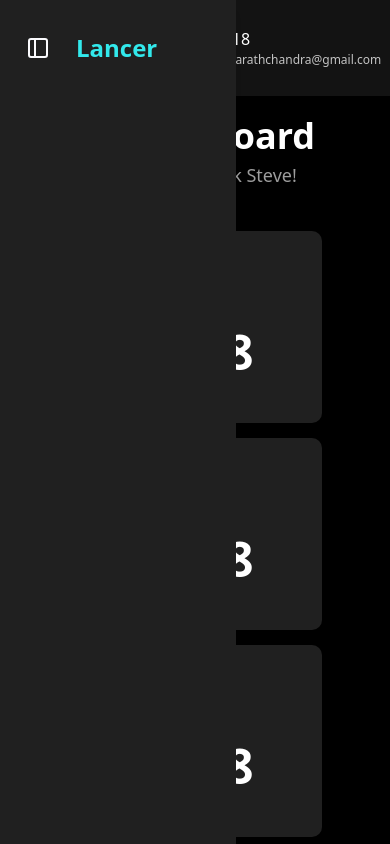
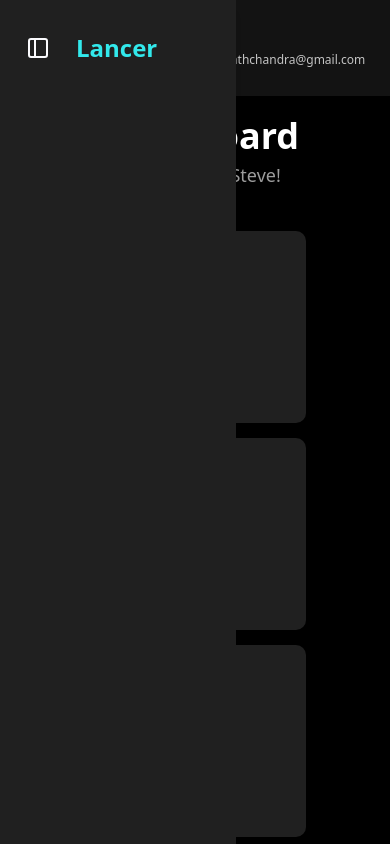
Before and after one commit to SarathM254/Lancer, a React (Vite) app: page / in a window 390 px wide. Built offline with nearby package versions, Linux system fonts and the light colour scheme.

Commit message:
All issues in styling resolved, perfect in any view

```diff
--- a/src/App.jsx
+++ b/src/App.jsx
@@ -27,7 +27,7 @@
     <>
       <main className="View flex h-screen overflow-hidden bg-black">
         <Sidebar anim={anim} setanim={setanim} ref={contentRef} clients={clients} activeClient={activeClient} setActiveClient={setActiveClient} />
-        <div className="rest flex-1 flex flex-col h-full pl-20 md:pl-0">
+        <div className="rest flex-1 flex flex-col h-full pl-16 md:pl-0">
           <Header></Header>
           <div className="content flex-1 flex flex-col p-10 pt-5 overflow-auto no-scrollbar" ref={contentRef}>
 
--- a/src/components/Basic.jsx
+++ b/src/components/Basic.jsx
@@ -6,7 +6,7 @@
     const { name, links } = person;
 
     return (
-        <div key={props.anim} className="w-88 animate-pulse [animation-iteration-count:1]">
+        <div key={props.anim} className="w-full animate-pulse [animation-iteration-count:1]">
             {/* Main Card Container */}
             <div className="bg-black text-white rounded-lg p-6 flex items-center justify-between ">
 
--- a/src/components/Profile.jsx
+++ b/src/components/Profile.jsx
@@ -18,7 +18,7 @@
     });
     return (
         <div>
-            <div className="Profile-content flex-1 flex flex-col space-x-24 xl:flex-row">
+            <div className="Profile-content flex-1 flex flex-col xl:space-x-24 xl:flex-row">
                 <div className="flex-[4] basis-0 flex flex-col gap-4">
 
                     <Basic anim={props.anim} current={current}/>
```
